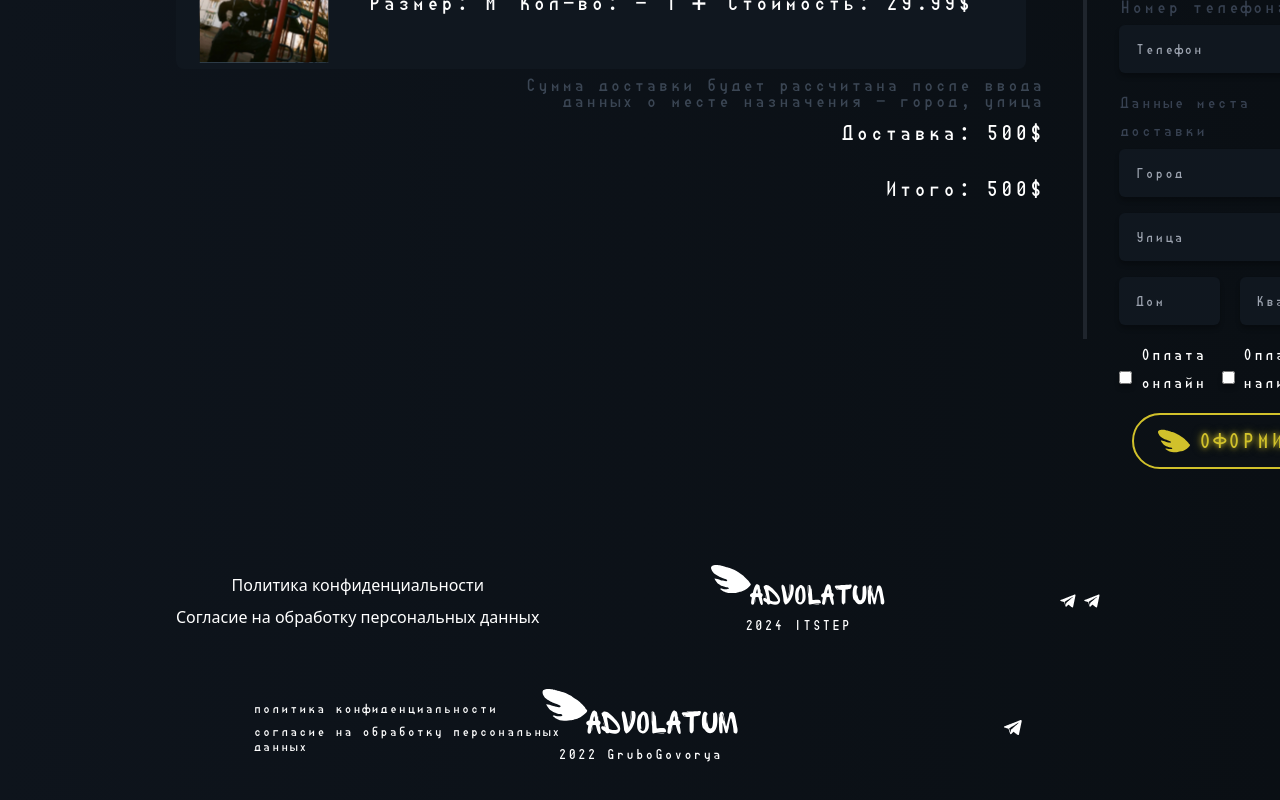
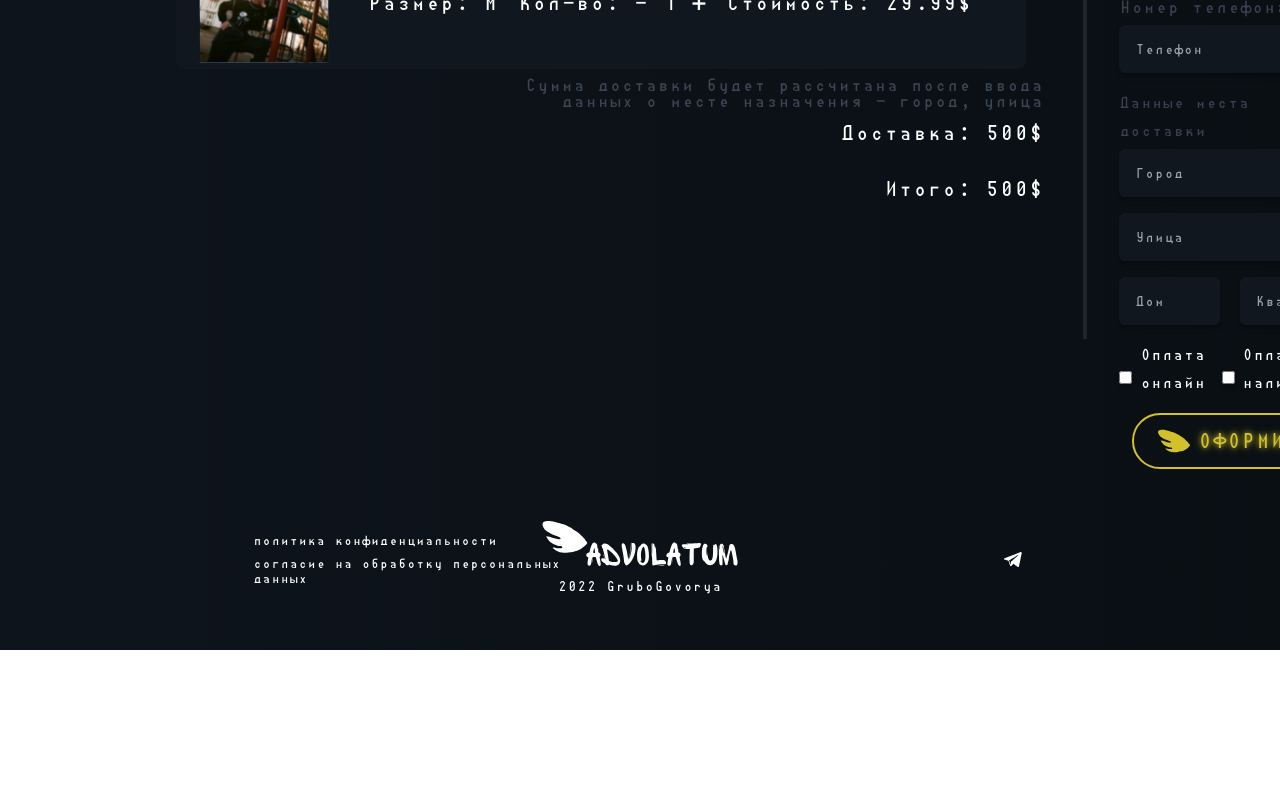
Before and after one commit to Amirhan0/fashion-ecommerce, a React (Vite) app: page /cart in a window 1280 px wide. Shown: the part 705-1505 px from the top of the page. After the commit the page ends 1355 px from the top, so only its background shows below. Built offline with nearby package versions, Linux system fonts and the light colour scheme.

Commit message:
delete: footerEveryOne

```diff
--- a/src/pages/AboutUsPage.jsx
+++ b/src/pages/AboutUsPage.jsx
@@ -1,7 +1,6 @@
 import MyGoogleMapForEveryone from "../UI/MyGoogleMapForEveryone";
 import AboutUsComponent from "../components/AboutUsComponent";
 import AboutUsParagraph from "../components/AboutUsParagraph";
-import FooterForEveryone from '../components/FooterForEveryone'
 const AboutUsPage = () => {
     return (
         <>
@@ -9,7 +8,6 @@ const AboutUsPage = () => {
         <AboutUsComponent/>
         <AboutUsParagraph/>
         <MyGoogleMapForEveryone/>
-        <FooterForEveryone/>
         </div>
         </>
     );
--- a/src/pages/ShoppingCartPage.jsx
+++ b/src/pages/ShoppingCartPage.jsx
@@ -8,8 +8,6 @@ const ShoppingCartPage = () => {
                <ClothingCartComponent/>
         <ClothingCartForm/>
         </div>
-
-        <FooterForEveryone/>
         </>
     )
 }
```
